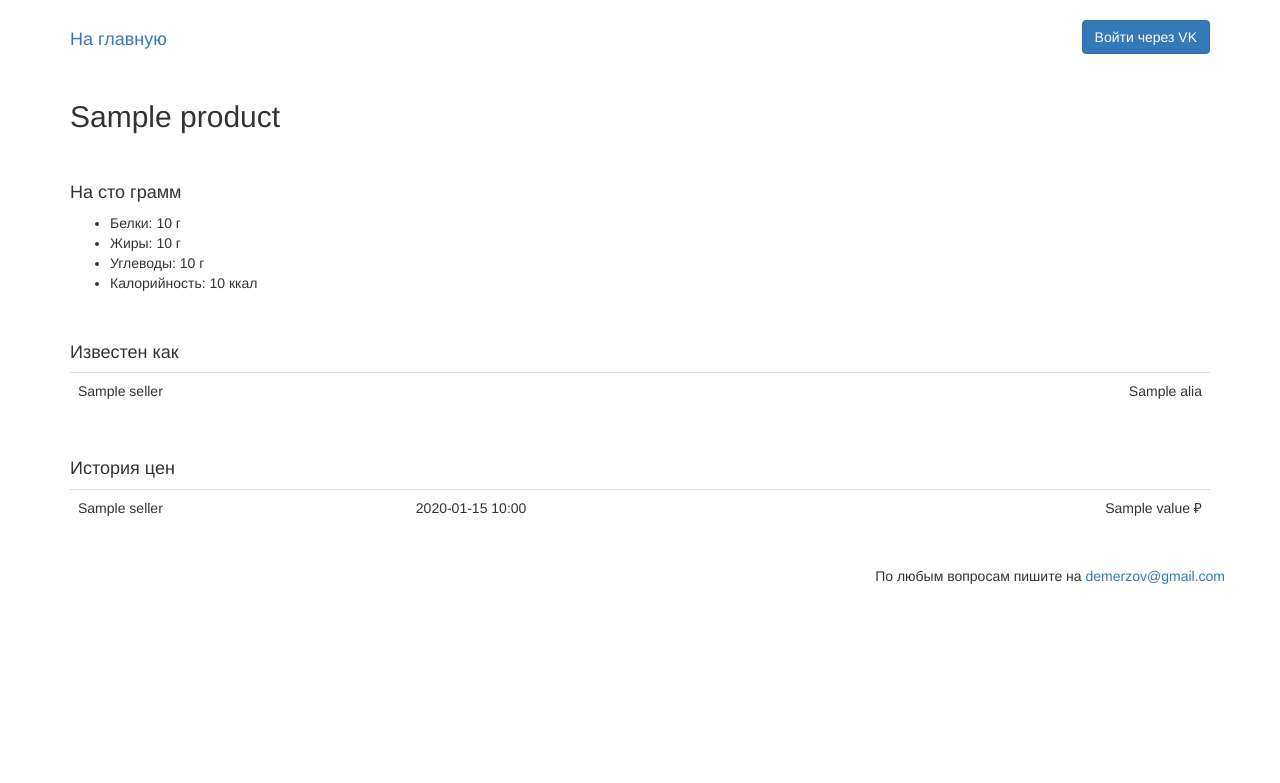
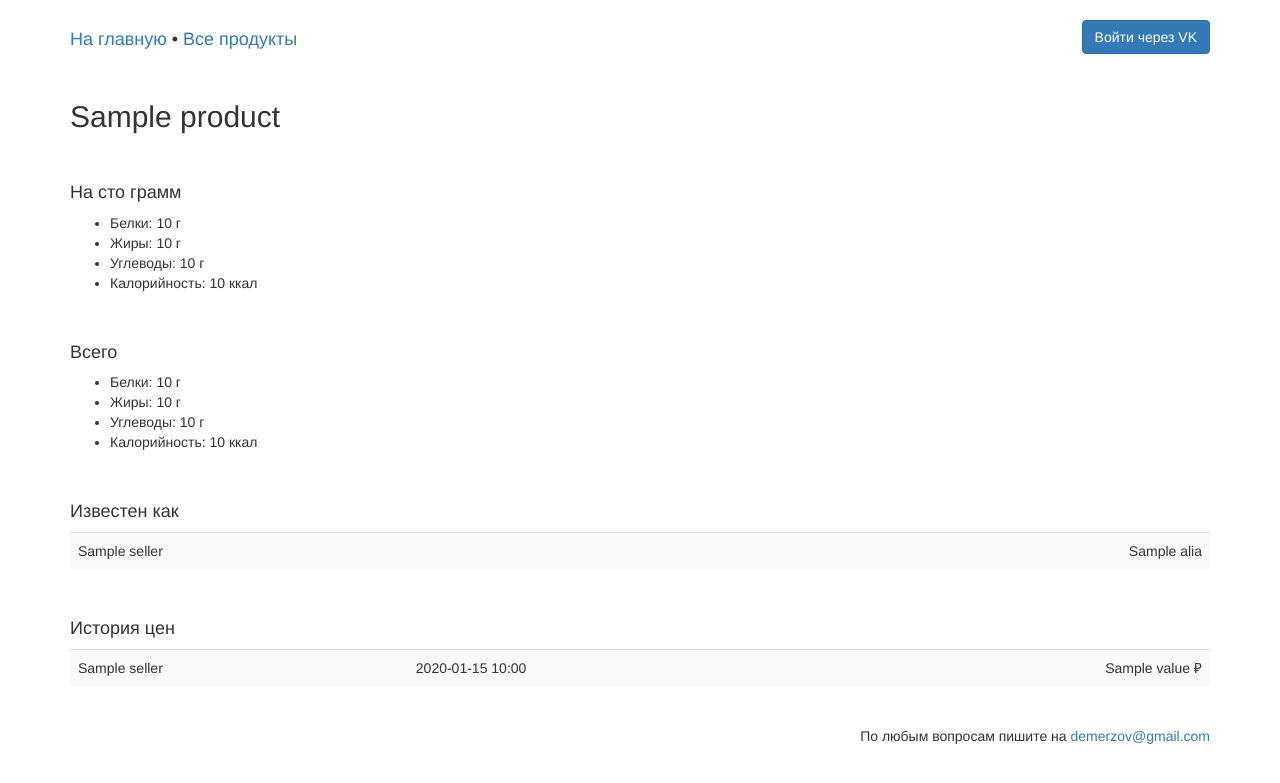
Before and after one commit to micdm/receipt-tracker, a Django app: template src/main/templates/product.html in a window 1280 px wide. Shown: the top 783 px of the page. Run offline with Django 3.2, Linux system fonts and the light colour scheme; the template is opened without the code that fills it: most values are stand-ins (such as "Sample title", 1, 10 or a date in 2020); some libraries are stand-ins or nearby versions.

Commit message:
new: страница со всеми продуктами + зебра для таблиц + калорийность для целой пачки

```diff
--- a/src/main/templates/base.html
+++ b/src/main/templates/base.html
@@ -4,25 +4,33 @@
     <meta charset="UTF-8"/>
     <meta http-equiv="X-UA-Compatible" content="IE=edge"/>
     <meta name="viewport" content="width=device-width, initial-scale=1"/>
-    <title>{% block title %}{% endblock %}</title>
+    <title>{% block title %}{% endblock %} — чеки и покупки</title>
     <link rel="stylesheet" href="https://maxcdn.bootstrapcdn.com/bootstrap/3.3.7/css/bootstrap.min.css" integrity="sha384-BVYiiSIFeK1dGmJRAkycuHAHRg32OmUcww7on3RYdg4Va+PmSTsz/K68vbdEjh4u" crossorigin="anonymous"/>
+    <style>
+        .block {
+            margin-top: 50px;
+        }
+    </style>
 </head>
 <body>
     <div class="container" style="padding: 20px 0">
-        <div class="col-md-2">
-            <h4><a href="{% url 'index' %}">На главную</a></h4>
+        <div class="col-md-4">
+            <h4>
+                <a href="{% url 'index' %}">На главную</a> &bull;
+                <a href="{% url 'products' %}">Все продукты</a>
+            </h4>
         </div>
         {% if user.is_anonymous %}
-            <div class="col-md-10 text-right">
+            <div class="col-md-8 text-right">
                 <a href="{% url 'social:begin' 'vk-oauth2' %}" class="btn btn-primary">Войти через VK</a>
             </div>
         {% else %}
-            <div class="col-md-5">
+            <div class="col-md-4">
                 <a href="{% url 'value_report' %}" class="btn btn-link">Пищевая ценность</a>
                 <a href="{% url 'top_report' %}" class="btn btn-link">Топ</a>
                 <a href="{% url 'summary_report' %}" class="btn btn-link">Сводка</a>
             </div>
-            <div class="col-md-5 text-right">
+            <div class="col-md-4 text-right">
                 Привет, <strong style="margin-right: 20px">{{ user }}</strong>
                 <a href="{% url 'add_receipt' %}" class="btn btn-primary">Добавить чек</a>
                 <a href="{% url 'logout' %}" class="btn btn-danger">Выйти</a>
@@ -33,7 +41,7 @@
     {% block body %}{% endblock %}
     </div>
     <footer class="container" style="padding: 20px 0">
-        <div class="text-right">По любым вопросам пишите на <a href="mailto:demerzov@gmail.com">demerzov@gmail.com</a></div>
+        <div class="col-md-12 text-right">По любым вопросам пишите на <a href="mailto:demerzov@gmail.com">demerzov@gmail.com</a></div>
     </footer>
     {% if google_analytics_id %}
     <script>
--- a/src/main/templates/product.html
+++ b/src/main/templates/product.html
@@ -1,6 +1,6 @@
 {% extends "base.html" %}
 
-{% block title %}Продукт{% endblock %}
+{% block title %}{{ product.name }}{% endblock %}
 
 {% block body %}
 <h2>
@@ -9,7 +9,7 @@
     {% if product.is_non_food %}<br/><small>Несъедобное</small>{% endif %}
 </h2>
 {% if product.food %}
-    <h4 style="margin-top: 50px">На сто грамм</h4>
+    <h4 class="block">На сто грамм</h4>
     {% with product.food as food %}
         <ul>
             <li>Белки: {{ food.protein|floatformat  }} г</li>
@@ -18,9 +18,18 @@
             <li>Калорийность: {{ food.calories|floatformat }} ккал</li>
         </ul>
     {% endwith %}
+    <h4 class="block">Всего</h4>
+    {% with product.food.total as total %}
+        <ul>
+            <li>Белки: {{ total.protein|floatformat  }} г</li>
+            <li>Жиры: {{ total.fat|floatformat }} г</li>
+            <li>Углеводы: {{ total.carbohydrate|floatformat }} г</li>
+            <li>Калорийность: {{ total.calories|floatformat }} ккал</li>
+        </ul>
+    {% endwith %}
 {% endif %}
-<h4 style="margin-top: 50px">Известен как</h4>
-<table class="table">
+<h4 class="block">Известен как</h4>
+<table class="table table-striped">
     {% for alias in product.aliases %}
         <tr>
             <td>{{ alias.seller }}</td>
@@ -28,8 +37,8 @@
         </tr>
     {% endfor %}
 </table>
-<h4 style="margin-top: 50px">История цен</h4>
-<table class="table">
+<h4 class="block">История цен</h4>
+<table class="table table-striped">
     {% for price in product.prices %}
         <tr>
             <td>{{ price.seller }}</td>
--- a/src/main/templates/reports/summary.html
+++ b/src/main/templates/reports/summary.html
@@ -7,7 +7,7 @@
 {% if not products %}
     <p>Ничего не найдено.</p>
 {% else %}
-    <table class="table">
+    <table class="table table-striped">
         <tr>
             <th>Продукт</th>
             {% for key, column in columns %}
```
Also changed, not shown: src/main/models.py (+24 -0 lines), src/main/templates/index.html (+13 -8 lines), src/main/templates/products.html (added, +21 -0 lines), src/main/templates/reports/top.html (+14 -14 lines), src/main/templates/reports/value.html (+4 -4 lines), src/main/urls.py (+5 -4 lines), src/main/views.py (+25 -1 lines). Lines whose indentation alone changed are shown as unchanged.
